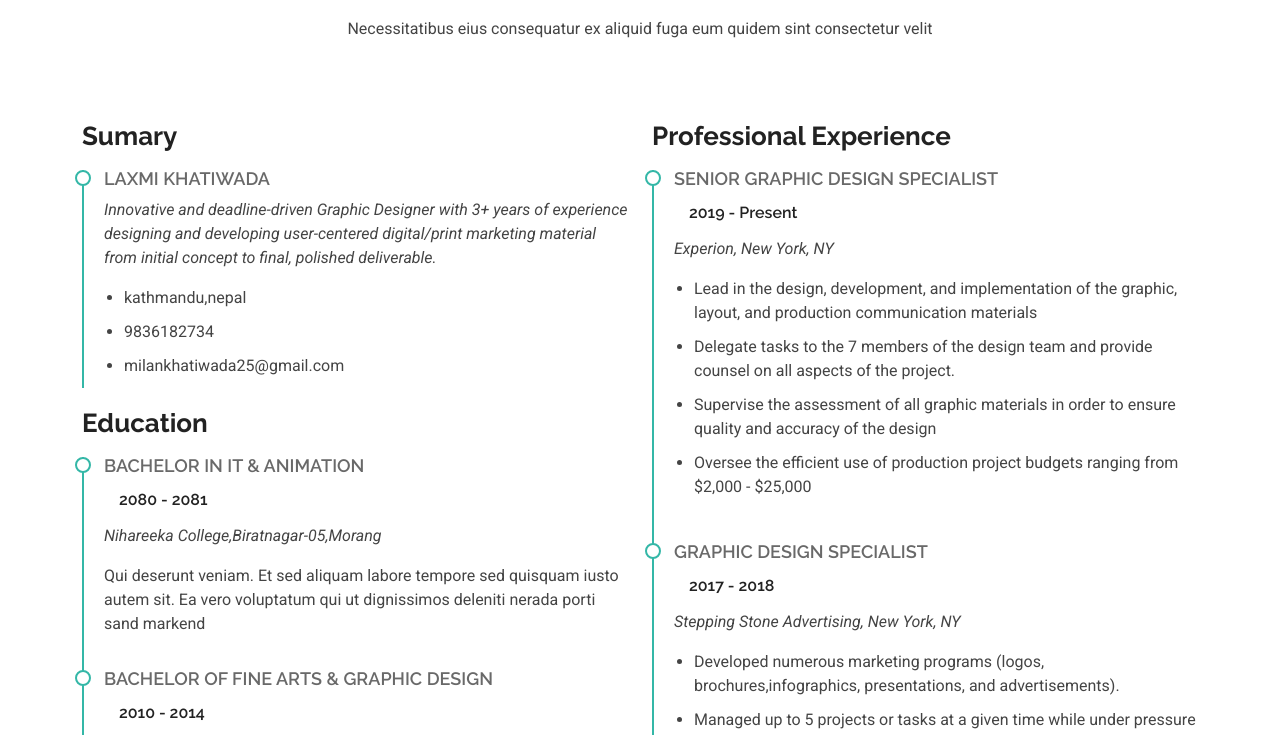
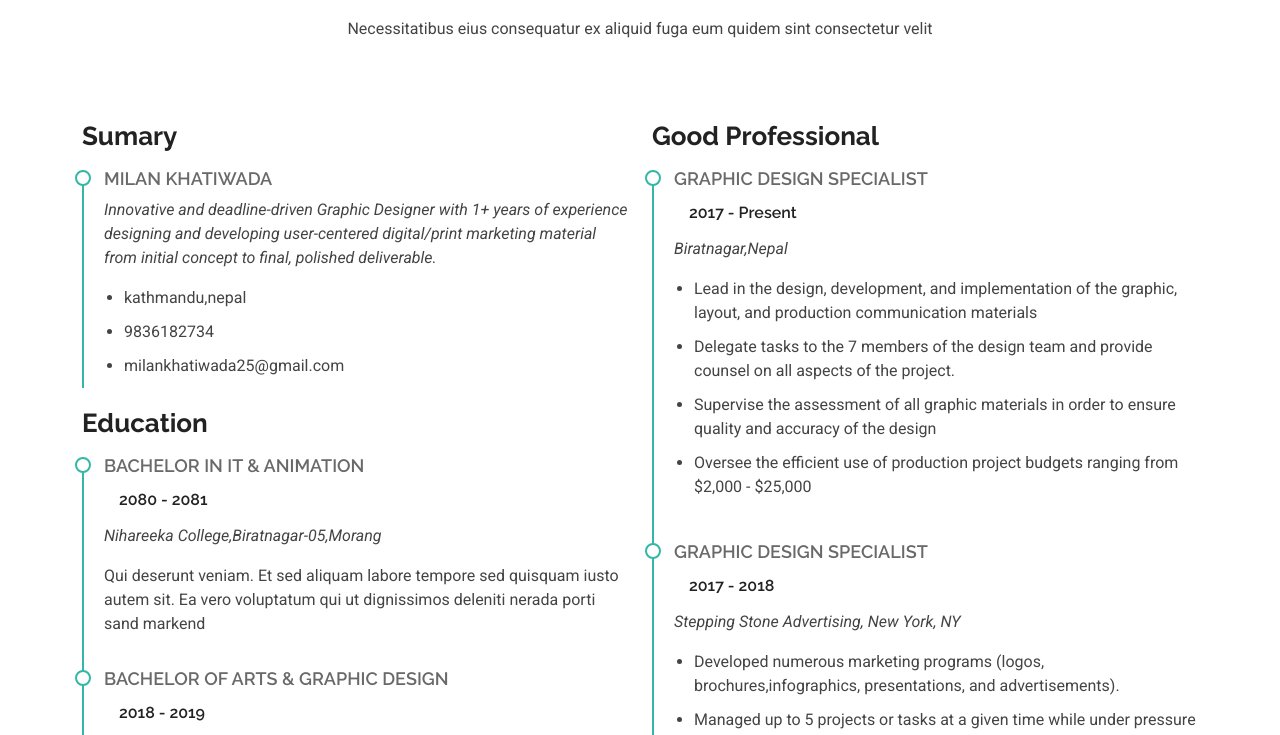
Before and after one commit to Laxmikhatiwada-ctrl/portfolio-website, a plain HTML site: page resume.html in a window 1280 px wide. Shown: the part 204-939 px from the top of the page. Drawn offline with Linux system fonts and the light colour scheme.

Commit message:
commited to

```diff
--- a/resume.html
+++ b/resume.html
@@ -105,8 +105,8 @@
             <h3 class="resume-title">Sumary</h3>
 
             <div class="resume-item pb-0">
-              <h4>Laxmi Khatiwada</h4>
-              <p><em>Innovative and deadline-driven Graphic Designer with 3+ years of experience designing and developing user-centered digital/print marketing material from initial concept to final, polished deliverable.</em></p>
+              <h4>Milan Khatiwada</h4>
+              <p><em>Innovative and deadline-driven Graphic Designer with 1+ years of experience designing and developing user-centered digital/print marketing material from initial concept to final, polished deliverable.</em></p>
               <ul>
                 <li>kathmandu,nepal</li>
                 <li>9836182734</li>
@@ -116,27 +116,27 @@
 
             <h3 class="resume-title">Education</h3>
             <div class="resume-item">
-              <h4>bachelor in it &amp; animation</h4>
+              <h4>Bachelor in it &amp; Animation</h4>
               <h5>2080 - 2081</h5>
               <p><em>Nihareeka College,Biratnagar-05,Morang</em></p>
               <p>Qui deserunt veniam. Et sed aliquam labore tempore sed quisquam iusto autem sit. Ea vero voluptatum qui ut dignissimos deleniti nerada porti sand markend</p>
             </div><!-- Edn Resume Item -->
 
             <div class="resume-item">
-              <h4>Bachelor of Fine Arts &amp; Graphic Design</h4>
-              <h5>2010 - 2014</h5>
-              <p><em>Rochester Institute of Technology, Rochester, NY</em></p>
+              <h4>Bachelor of  Arts &amp; Graphic Design</h4>
+              <h5>2018 - 2019</h5>
+              <p><em>Mahendra Morang College-06,Morang</em></p>
               <p>Quia nobis sequi est occaecati aut. Repudiandae et iusto quae reiciendis et quis Eius vel ratione eius unde vitae rerum voluptates asperiores voluptatem Earum molestiae consequatur neque etlon sader mart dila</p>
             </div><!-- Edn Resume Item -->
 
           </div>
 
           <div class="col-lg-6" data-aos="fade-up" data-aos-delay="200">
-            <h3 class="resume-title">Professional Experience</h3>
+            <h3 class="resume-title"> Good Professional </h3>
             <div class="resume-item">
-              <h4>Senior graphic design specialist</h4>
-              <h5>2019 - Present</h5>
-              <p><em>Experion, New York, NY </em></p>
+              <h4>Graphic design specialist</h4>
+              <h5>2017 - Present</h5>
+              <p><em>Biratnagar,Nepal</em></p>
               <ul>
                 <li>Lead in the design, development, and implementation of the graphic, layout, and production communication materials</li>
                 <li>Delegate tasks to the 7 members of the design team and provide counsel on all aspects of the project. </li>
```
Also changed, not shown: about.html (+1 -1 lines).
